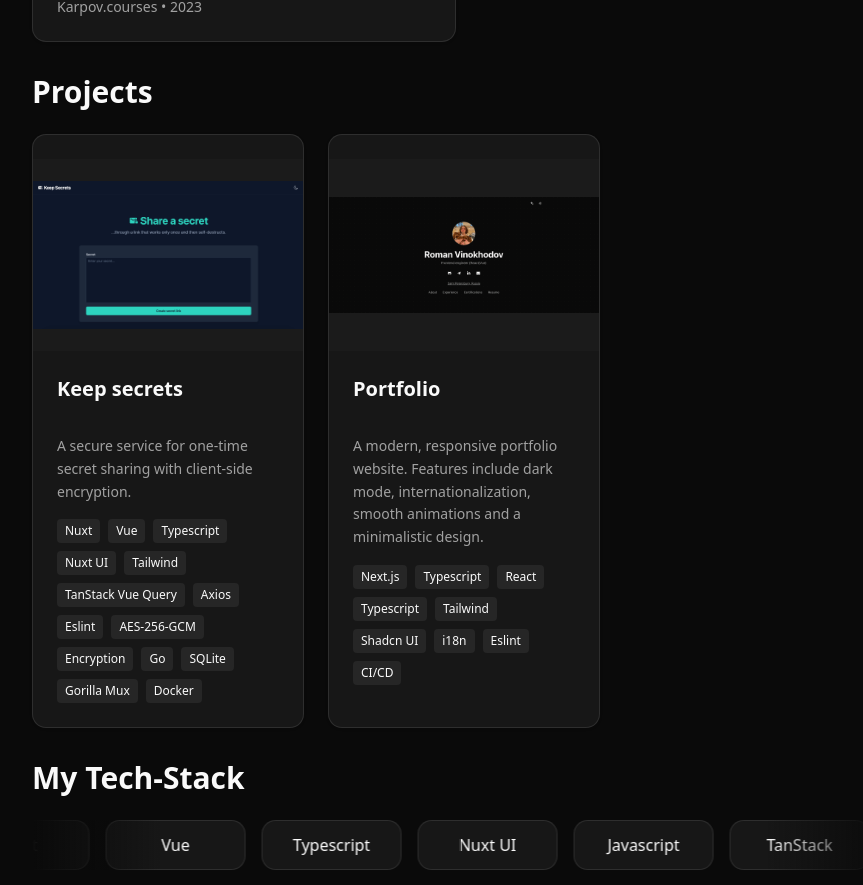
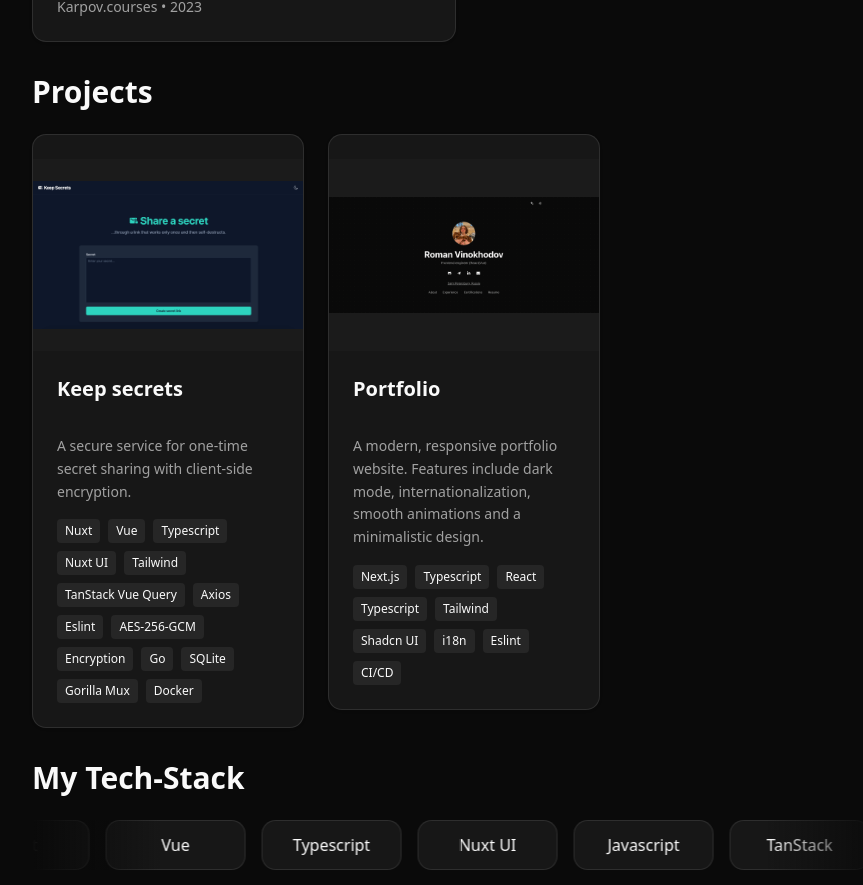
Before and after one commit to ylesandale/portfolio, a Next.js app: page /en in a window 1280 px wide. Shown: the part 1740-2625 px from the top of the page, without its empty margins (176-1039 px from the left). Built offline with nearby package versions, Linux system fonts and the light colour scheme.

Commit message:
fix: update reeadme and chenge onClick on link

```diff
--- a/components/certification-item.tsx
+++ b/components/certification-item.tsx
@@ -2,6 +2,7 @@
 
 import { motion } from 'framer-motion'
 import Image from 'next/image'
+import Link from 'next/link'
 import { useLocale } from 'next-intl'
 
 import { fadeInUpWithDelay } from '@/const/animations'
@@ -20,10 +21,13 @@ export const CertificationItem = ({ item }: CertificationItemProps) => {
 
   return (
     <motion.div {...fadeInUpWithDelay}>
-      <Card
-        className="cursor-pointer hover:shadow-lg hover:scale-[1.02] hover:-translate-y-1 transition-all duration-300"
-        onClick={() => window.open(getUrl(locale), '_blank')}
+      <Link
+        href={getUrl(locale)}
+        target="_blank"
+        rel="noopener noreferrer"
+        className="block"
       >
+        <Card className="cursor-pointer hover:shadow-lg hover:scale-[1.02] hover:-translate-y-1 transition-all duration-300">
           <div className="relative w-full h-48 overflow-hidden bg-muted/30">
             <Image
               src={getStaticPath(cerficateImage)}
@@ -42,6 +46,7 @@ export const CertificationItem = ({ item }: CertificationItemProps) => {
             </p>
           </CardContent>
         </Card>
+      </Link>
     </motion.div>
   )
 }
--- a/components/project-item.tsx
+++ b/components/project-item.tsx
@@ -2,6 +2,7 @@
 
 import { motion } from 'framer-motion'
 import Image from 'next/image'
+import Link from 'next/link'
 import { useTranslations } from 'next-intl'
 
 import { fadeInUpWithDelay } from '@/const/animations'
@@ -30,12 +31,13 @@ export const ProjectItem = ({ item, index }: ProjectItemProps) => {
       {...fadeInUpWithDelay}
       transition={{ duration: 0.5, delay: index * 0.1 }}
     >
-      <Card
-        className="flex flex-col h-full hover:shadow-lg hover:scale-[1.02] hover:-translate-y-1 transition-all duration-300 cursor-pointer"
-        onClick={() =>
-          window.open(`${GITHUB_LINK}/${item.githubProjectName}`, '_blank')
-        }
+      <Link
+        href={`${GITHUB_LINK}/${item.githubProjectName}`}
+        target="_blank"
+        rel="noopener noreferrer"
+        className="block"
       >
+        <Card className="flex flex-col h-full hover:shadow-lg hover:scale-[1.02] hover:-translate-y-1 transition-all duration-300 cursor-pointer">
           <div className="relative w-full h-48 overflow-hidden bg-muted/30">
             <Image
               src={getStaticPath(item.previewImageUrl)}
@@ -64,6 +66,7 @@ export const ProjectItem = ({ item, index }: ProjectItemProps) => {
             </div>
           </CardContent>
         </Card>
+      </Link>
     </motion.div>
   )
 }
```
Also changed, not shown: const/certifications.ts (line endings or trailing spaces), 1 other file (tests, documents, lock files or other folders). Lines whose indentation alone changed are shown as unchanged.
